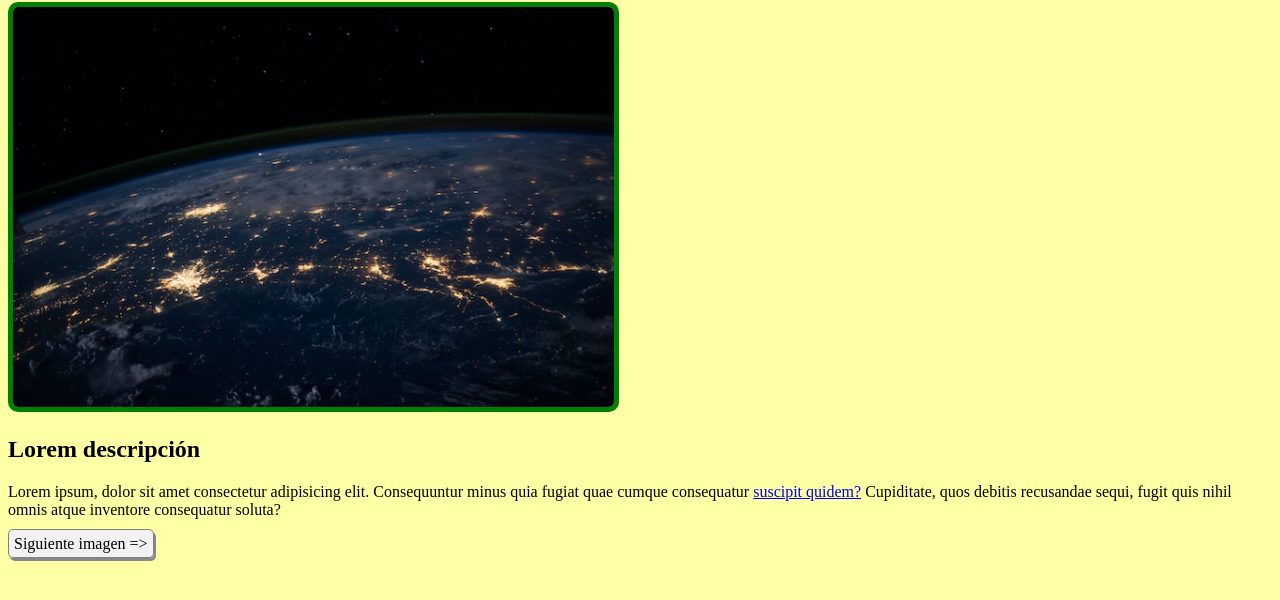
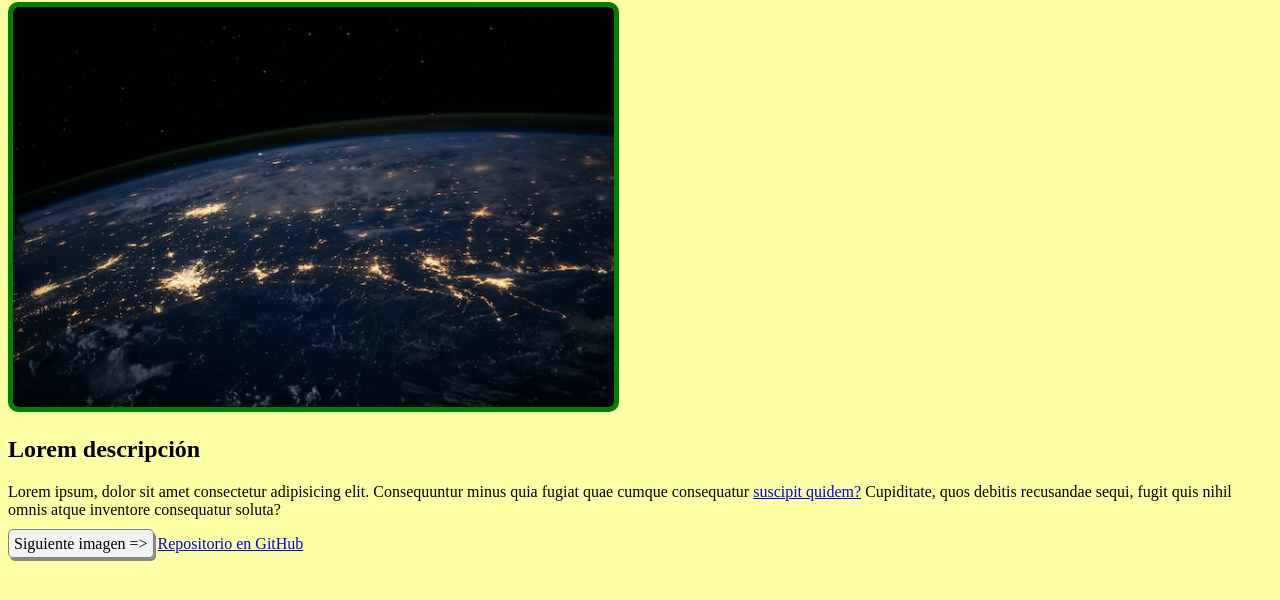
Before and after one commit to NicolasSequeira11/tarea, a plain HTML site: page index.html in a window 1280 px wide. Shown: the part 78-678 px from the top of the page. Drawn offline with Linux system fonts and the light colour scheme.

Commit message:
commit link

```diff
--- a/index.html
+++ b/index.html
@@ -16,6 +16,7 @@
         <a href="page2.html">suscipit quidem?</a> Cupiditate, quos debitis recusandae sequi, fugit quis nihil omnis atque inventore consequatur
         soluta?</p>
     <a href="page2.html" title="Imagen siguiente" class="link-button">Siguiente imagen =&gt;</a>
+    <a href="https://github.com/NicolasSequeira11/tarea">Repositorio en GitHub</a>
 </body>
 
 </html>
```
Also changed, not shown: page2.html (+1 -0 lines).
